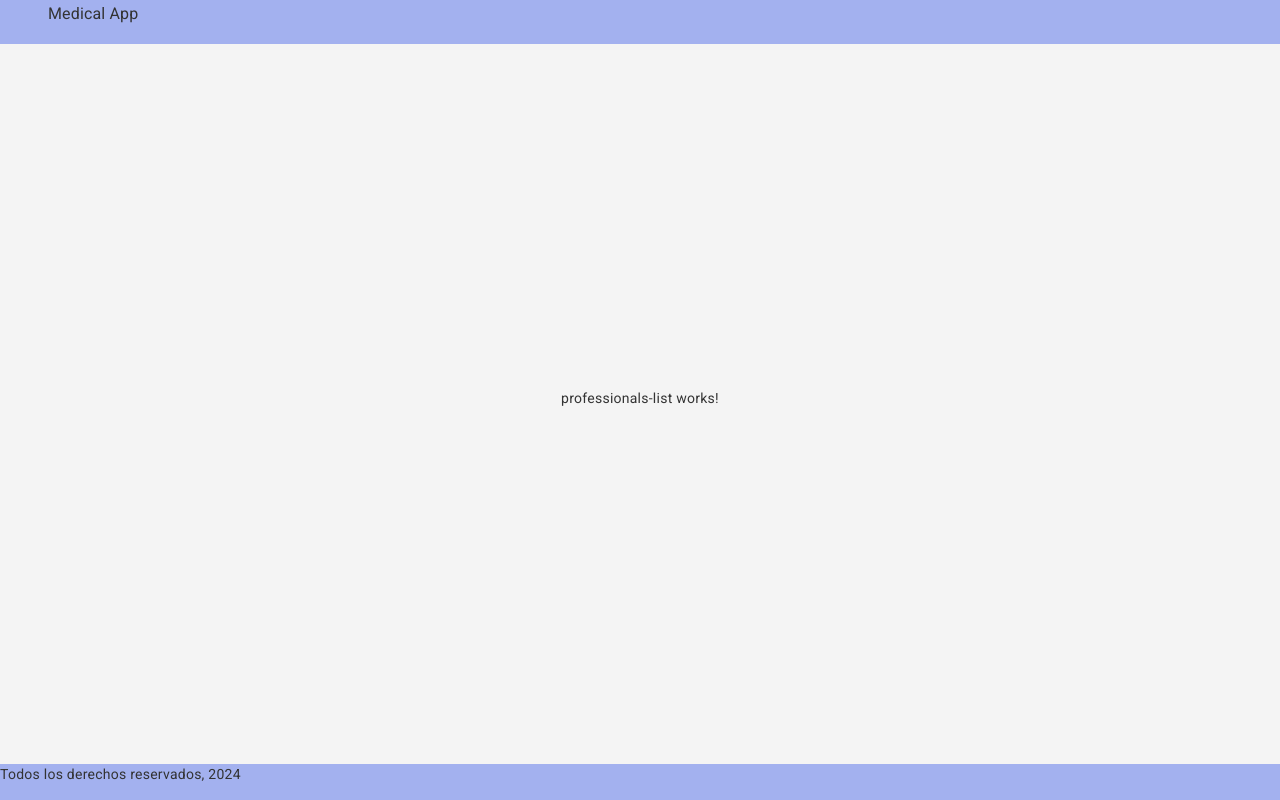
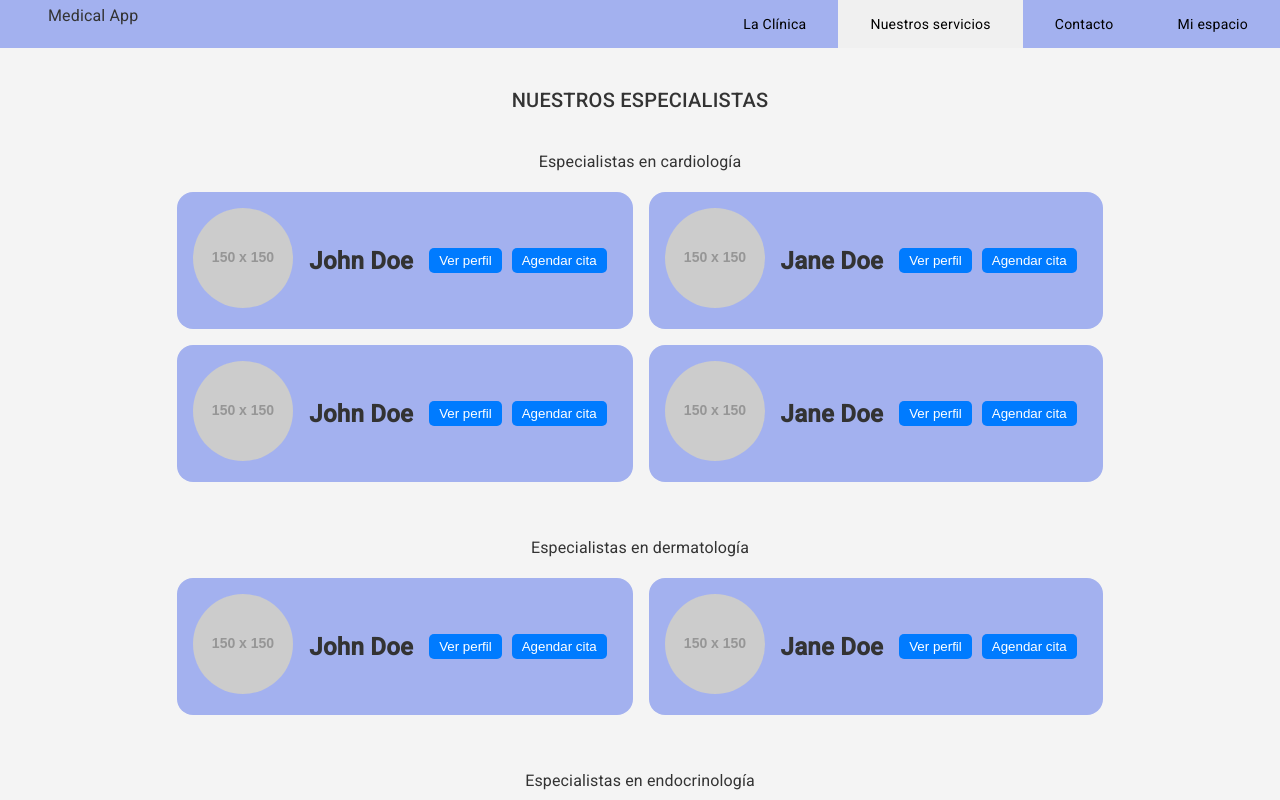
Before and after one commit to BertoMP/app-fin-ciclo, an Angular app in the folder client/: page /nuestros-servicios/listado-de-especialistas in a window 1280 px wide. Shown: the top 800 px of the page. Built offline with nearby package versions, Linux system fonts and the light colour scheme.

Commit message:
Página de especialistas

```diff
--- /dev/null
+++ b/client/src/app/core/interfaces/medical-specialist-list.model.ts
@@ -0,0 +1,6 @@
+import {MedicalSpecialistModel} from "./medical-specialist.model";
+
+export interface MedicalSpecialistListModel {
+  specialty: string;
+  medicalSpecialists: MedicalSpecialistModel[];
+}
--- /dev/null
+++ b/client/src/app/core/interfaces/medical-specialist.model.ts
@@ -0,0 +1,6 @@
+export interface MedicalSpecialistModel {
+  name: string;
+  surname: string;
+  description: string;
+  image: string;
+}
--- /dev/null
+++ b/client/src/app/core/services/medical-specialist-list.service.ts
@@ -0,0 +1,98 @@
+import { Injectable } from '@angular/core';
+import {
+  MedicalSpecialistListModel
+} from "../interfaces/medical-specialist-list.model";
+
+@Injectable({
+  providedIn: 'root'
+})
+export class MedicalSpecialistListService {
+  medicalSpecialists: MedicalSpecialistListModel[] = [
+    {
+      specialty: 'Cardiología',
+      medicalSpecialists: [
+        {
+          'name': 'John',
+          'surname': 'Doe',
+          'description': 'Cardiologist',
+          'image': 'https://via.placeholder.com/150'
+        },
+        {
+          'name': 'Jane',
+          'surname': 'Doe',
+          'description': 'Cardiologist',
+          'image': 'https://via.placeholder.com/150'
+        },
+        {
+          'name': 'John',
+          'surname': 'Doe',
+          'description': 'Cardiologist',
+          'image': 'https://via.placeholder.com/150'
+        },
+        {
+          'name': 'Jane',
+          'surname': 'Doe',
+          'description': 'Cardiologist',
+          'image': 'https://via.placeholder.com/150'
+        },
+      ]
+    },
+    {
+      specialty: 'Dermatología',
+      medicalSpecialists: [
+        {
+          'name': 'John',
+          'surname': 'Doe',
+          'description': 'Dermatologist',
+          'image': 'https://via.placeholder.com/150'
+        },
+        {
+          'name': 'Jane',
+          'surname': 'Doe',
+          'description': 'Dermatologist',
+          'image': 'https://via.placeholder.com/150'
+        }
+      ]
+    },
+    {
+      specialty: 'Endocrinología',
+      medicalSpecialists: [
+        {
+          'name': 'John',
+          'surname': 'Doe',
+          'description': 'Endocrinologist',
+          'image': 'https://via.placeholder.com/150'
+        },
+        {
+          'name': 'Jane',
+          'surname': 'Doe',
+          'description': 'Endocrinologist',
+          'image': 'https://via.placeholder.com/150'
+        },
+      ]
+    },
+    {
+      specialty: 'Neurología',
+      medicalSpecialists: [
+        {
+          'name': 'John',
+          'surname': 'Doe',
+          'description': 'Gastroenterologist',
+          'image': 'https://via.placeholder.com/150'
+        },
+        {
+          'name': 'Jane',
+          'surname': 'Doe',
+          'description': 'Gastroenterologist',
+          'image': 'https://via.placeholder.com/150'
+        }
+      ]
+    },
+  ]
+
+  constructor() { }
+
+  getMedicalSpecialistList(): MedicalSpecialistListModel[] {
+    return [...this.medicalSpecialists];
+  }
+}
--- a/client/src/app/pages/medical-services/medical-specialty-list/medical-specialty-list.component.html
+++ b/client/src/app/pages/medical-services/medical-specialty-list/medical-specialty-list.component.html
@@ -2,9 +2,8 @@
 <section class="card-container">
   @for (specialty of specialties; track specialty.title) {
     <app-vertical-card [info]="specialty"
-                       [links]="['/nuestros-servicios/listado-de-especialistas#'
-                       + (specialty.title | lowercase | removeAccents)
-                       ]"
+                       [routerLink]="['/nuestros-servicios/listado-de-especialistas']"
+                       [fragment]="specialty.title | lowercase | removeAccents"
     ></app-vertical-card>
   }
 </section>
--- a/client/src/app/pages/medical-services/professionals-list/professionals-list.component.css
+++ b/client/src/app/pages/medical-services/professionals-list/professionals-list.component.css
@@ -0,0 +1,127 @@
+:host {
+  display: flex;
+  flex-direction: column;
+  justify-content: center;
+  align-items: center;
+  width: 100%;
+  padding: 1rem;
+}
+
+img {
+  height: 100px;
+  width: 100px;
+  border-radius: 50%;
+}
+
+h4 {
+  all: revert;
+}
+
+.main-container {
+  padding: 20px;
+  display: flex;
+  flex-flow: column nowrap;
+  justify-content: center;
+  align-items: center;
+  width: 100%;
+}
+
+.specialities-container {
+  display: flex;
+  flex-flow: column nowrap;
+  justify-content: center;
+  align-items: center;
+  width: 100%;
+}
+
+.speciality-container {
+  margin-bottom: 20px;
+  display: flex;
+  flex-flow: column nowrap;
+  justify-content: center;
+  align-items: center;
+  width: 100%;
+  padding: 1rem;
+}
+
+.specialists-container {
+  display: flex;
+  flex-flow: row wrap;
+  justify-content: center;
+  align-items: center;
+  gap: 1rem;
+  width: 100%;
+}
+
+.specialist-container {
+  display: flex;
+  flex-flow: row nowrap;
+  justify-content: flex-start;
+  align-items: center;
+  gap: 1rem;
+  background-color: #a3b1ef;
+  padding: 1rem;
+  border-radius: 1rem;
+}
+
+.specialist-info {
+  display: flex;
+  flex-flow: row nowrap;
+  justify-content: center;
+  align-items: center;
+  gap: 1rem;
+}
+
+h4 {
+  font-size: 1.5rem;
+}
+
+button {
+  padding: 5px 10px;
+  margin-right: 10px;
+  background-color: #007bff;
+  color: #fff;
+  border: none;
+  border-radius: 5px;
+  cursor: pointer;
+  transition: all 0.3s ease;
+}
+
+button:hover {
+  background-color: #0056b3;
+}
+
+@media (max-width: 600px) {
+  .specialist-container {
+    flex-flow: column nowrap;
+    justify-content: space-evenly;
+    align-items: center;
+    width: 75%;
+  }
+
+  img {
+    width: 200px;
+    height: 200px;
+    border-radius: 50%;
+  }
+
+  .specialist-info {
+    flex-flow: column nowrap;
+    justify-content: center;
+    align-items: center;
+    gap: 0;
+    width: 100%;
+  }
+
+  .btn-container {
+    display: flex;
+    flex-flow: column nowrap;
+    justify-content: center;
+    align-items: center;
+    gap: 1rem;
+  }
+
+  h4 {
+    text-align: center;
+  }
+}
--- a/client/src/app/pages/medical-services/professionals-list/professionals-list.component.html
+++ b/client/src/app/pages/medical-services/professionals-list/professionals-list.component.html
@@ -1 +1,29 @@
-<p>professionals-list works!</p>
+<section class="main-container">
+  <h2>NUESTROS ESPECIALISTAS</h2>
+  <section class="specialities-container">
+    @for (datum of listOfData; track datum.specialty) {
+      <section class="speciality-container"
+               id="{{ datum.specialty | lowercase | removeAccents }}">
+        <h3>Especialistas en {{ datum.specialty | lowercase }}</h3>
+        <section class="specialists-container">
+        @for (doctor of datum.medicalSpecialists; track doctor.name) {
+         <section class="specialist-container">
+           <article>
+             <figure>
+               <img src="{{ doctor.image }}" alt="{{ doctor.name }}">
+             </figure>
+           </article>
+           <article class="specialist-info">
+             <h4>{{ doctor.name }} {{ doctor.surname }}</h4>
+             <section class="btn-container">
+               <button>Ver perfil</button>
+               <button>Agendar cita</button>
+             </section>
+           </article>
+         </section>
+        }
+      </section>
+    </section>
+    }
+  </section>
+</section>
--- a/client/src/app/shared/components/nav-bar/nav-bar.component.css
+++ b/client/src/app/shared/components/nav-bar/nav-bar.component.css
@@ -1,89 +1,86 @@
+nav {
+  background-color: var(--bgColor-secondary);
+}
 
+nav ul {
+  width: 100%;
+  height: 3rem;
+  list-style: none;
+  display: flex;
+  justify-content: flex-end;
+  align-items: stretch;
+}
 
+nav li {
+  height: 100%;
+}
 
-/*nav {*/
-/*  background-color: var(--bgColor-secondary);*/
-/*}*/
+nav a {
+  height: 100%;
+  padding: 0 2rem;
+  text-decoration: none;
+  display: flex;
+  align-items: center;
+  color: black;
+}
 
-/*nav ul {*/
-/*  width: 100%;*/
-/*  height: 3rem;*/
-/*  list-style: none;*/
-/*  display: flex;*/
-/*  justify-content: flex-end;*/
-/*  align-items: stretch;*/
-/*}*/
+nav a:hover,
+.active {
+  background-color: #f0f0f0;
+}
 
-/*nav li {*/
-/*  height: 100%;*/
-/*}*/
+nav li:first-child {
+  margin-right: auto;
+}
 
-/*nav a {*/
-/*  height: 100%;*/
-/*  padding: 0 2rem;*/
-/*  text-decoration: none;*/
-/*  display: flex;*/
-/*  align-items: center;*/
-/*  color: black;*/
-/*}*/
+nav .sidebar {
+  position: fixed;
+  top: 0;
+  right: 0;
+  height: 100vh;
+  width: 250px;
+  z-index: 999;
+  background-color: var(--bgColor-secondary);
+  backdrop-filter: blur(10px);
+  display: none;
+  flex-direction: column;
+  align-items: flex-start;
+  justify-content: flex-start;
+}
 
-/*nav a:hover,*/
-/*.active {*/
-/*  background-color: #f0f0f0;*/
-/*}*/
+nav .sidebar li {
+  width: 100%;
+}
 
-/*nav li:first-child {*/
-/*  margin-right: auto;*/
-/*}*/
+nav .sidebar > li:first-child {
+  display: flex;
+  justify-content: flex-end;
+}
 
-/*nav .sidebar {*/
-/*  position: fixed;*/
-/*  top: 0;*/
-/*  right: 0;*/
-/*  height: 100vh;*/
-/*  width: 250px;*/
-/*  z-index: 999;*/
-/*  background-color: var(--bgColor-secondary);*/
-/*  backdrop-filter: blur(10px);*/
-/*  display: none;*/
-/*  flex-direction: column;*/
-/*  align-items: flex-start;*/
-/*  justify-content: flex-start;*/
-/*}*/
+nav .sidebar a {
+  width: 100%;
+}
 
-/*nav .sidebar li {*/
-/*  width: 100%;*/
-/*}*/
+nav .menuButton {
+  display: none;
+}
 
-/*nav .sidebar > li:first-child {*/
-/*  display: flex;*/
-/*  justify-content: flex-end;*/
-/*}*/
+nav .sidebar .closeSideBar {
+  display: none;
+}
 
-/*nav .sidebar a {*/
-/*  width: 100%;*/
-/*}*/
+@media(max-width: 870px) {
+  .hideOnMobile {
+    display: none;
+  }
 
-/*nav .menuButton {*/
-/*  display: none;*/
-/*}*/
+  nav .menuButton {
+    display: block;
+  }
+}
 
-/*nav .sidebar .closeSideBar {*/
-/*  display: none;*/
-/*}*/
-
-/*@media(max-width: 870px) {*/
-/*  .hideOnMobile {*/
-/*    display: none;*/
-/*  }*/
-
-/*  nav .menuButton {*/
-/*    display: block;*/
-/*  }*/
-/*}*/
-
-/*@media(max-width: 500px) {*/
-/*  nav .sidebar {*/
-/*    width: 100%;*/
-/*  }*/
-/*}*/
+@media(max-width: 500px) {
+  nav .sidebar {
+    width: 100%;
+  }
+}
--- a/client/src/app/shared/components/nav-bar/nav-bar.component.html
+++ b/client/src/app/shared/components/nav-bar/nav-bar.component.html
@@ -1,36 +1,34 @@
-
-
-<!--<nav>-->
-<!--  <ul class="sidebar" #sideBar>-->
-<!--    <li class="closeSideBar" (click)="onCloseSideBar()">-->
-<!--      <a>-->
-<!--        <svg xmlns="http://www.w3.org/2000/svg" height="26" viewBox="0 -960 960 960" width="26">-->
-<!--          <path d="m256-200-56-56 224-224-224-224 56-56 224 224 224-224 56 56-224 224 224 224-56 56-224-224-224 224Z"/>-->
-<!--        </svg>-->
-<!--      </a>-->
-<!--    </li>-->
-<!--    <li><a>La Clínica</a></li>-->
-<!--    <li [routerLinkActive]="'active'">-->
-<!--      <a routerLink="/nuestros-servicios">Nuestros servicios</a>-->
-<!--    </li>-->
-<!--    <li><a>Contacto</a></li>-->
-<!--    <li [routerLinkActive]="'active'">-->
-<!--      <a routerLink="/auth/login">Mi espacio</a>-->
-<!--    </li>-->
-<!--  </ul>-->
-<!--  <ul>-->
-<!--    <li class="hideOnMobile"><a>La Clínica</a></li>-->
-<!--    <li class="hideOnMobile" [routerLinkActive]="'active'">-->
-<!--      <a routerLink="/nuestros-servicios">Nuestros servicios</a>-->
-<!--    </li>-->
-<!--    <li class="hideOnMobile"><a>Contacto</a></li>-->
-<!--    <li class="hideOnMobile" [routerLinkActive]="'active'">-->
-<!--      <a routerLink="/auth/login">Mi espacio</a>-->
-<!--    </li>-->
-<!--    <li class="menuButton" (click)="onOpenSideBar()"><a>-->
-<!--      <svg xmlns="http://www.w3.org/2000/svg" height="26" viewBox="0 -960 960 960" width="26">-->
-<!--        <path d="M120-240v-80h720v80H120Zm0-200v-80h720v80H120Zm0-200v-80h720v80H120Z"/>-->
-<!--      </svg>-->
-<!--    </a></li>-->
-<!--  </ul>-->
-<!--</nav>-->
+<nav>
+  <ul class="sidebar" #sideBar>
+    <li class="closeSideBar" (click)="onCloseSideBar()">
+      <a>
+        <svg xmlns="http://www.w3.org/2000/svg" height="26" viewBox="0 -960 960 960" width="26">
+          <path d="m256-200-56-56 224-224-224-224 56-56 224 224 224-224 56 56-224 224 224 224-56 56-224-224-224 224Z"/>
+        </svg>
+      </a>
+    </li>
+    <li><a>La Clínica</a></li>
+    <li [routerLinkActive]="'active'">
+      <a routerLink="/nuestros-servicios">Nuestros servicios</a>
+    </li>
+    <li><a>Contacto</a></li>
+    <li [routerLinkActive]="'active'">
+      <a routerLink="/auth/login">Mi espacio</a>
+    </li>
+  </ul>
+  <ul>
+    <li class="hideOnMobile"><a>La Clínica</a></li>
+    <li class="hideOnMobile" [routerLinkActive]="'active'">
+      <a routerLink="/nuestros-servicios">Nuestros servicios</a>
+    </li>
+    <li class="hideOnMobile"><a>Contacto</a></li>
+    <li class="hideOnMobile" [routerLinkActive]="'active'">
+      <a routerLink="/auth/login">Mi espacio</a>
+    </li>
+    <li class="menuButton" (click)="onOpenSideBar()"><a>
+      <svg xmlns="http://www.w3.org/2000/svg" height="26" viewBox="0 -960 960 960" width="26">
+        <path d="M120-240v-80h720v80H120Zm0-200v-80h720v80H120Zm0-200v-80h720v80H120Z"/>
+      </svg>
+    </a></li>
+  </ul>
+</nav>
--- a/client/src/app/shared/components/vertical-card/vertical-card.component.html
+++ b/client/src/app/shared/components/vertical-card/vertical-card.component.html
@@ -6,9 +6,8 @@
     <h3>{{ info.title }}</h3>
     <p>{{ info.description }}</p>
     <article>
-      @for (link of links; track link) {
-        <button [routerLink]="link">Ver especialistas</button>
-      }
+      <button [routerLink]="routerLink" [fragment]="fragment"
+      >Ver especialistas</button>
     </article>
   </section>
 </article>
--- a/client/src/app/shared/components/vertical-card/vertical-card.component.ts
+++ b/client/src/app/shared/components/vertical-card/vertical-card.component.ts
@@ -17,5 +17,6 @@ import {LowerCasePipe} from "@angular/common";
 })
 export class VerticalCardComponent {
   @Input() info!: MedicalSpecialtyModel;
-  @Input() links!: string[];
+  @Input() routerLink!: string;
+  @Input() fragment!: string;
 }
```
Also changed, not shown: client/src/app/pages/medical-services/professionals-list/professionals-list.component.ts (+25 -3 lines), client/src/app/shared/components/horizontal-card/horizontal-card.component.css (+13 -0 lines), 2 other files (tests, documents, lock files or other folders).
